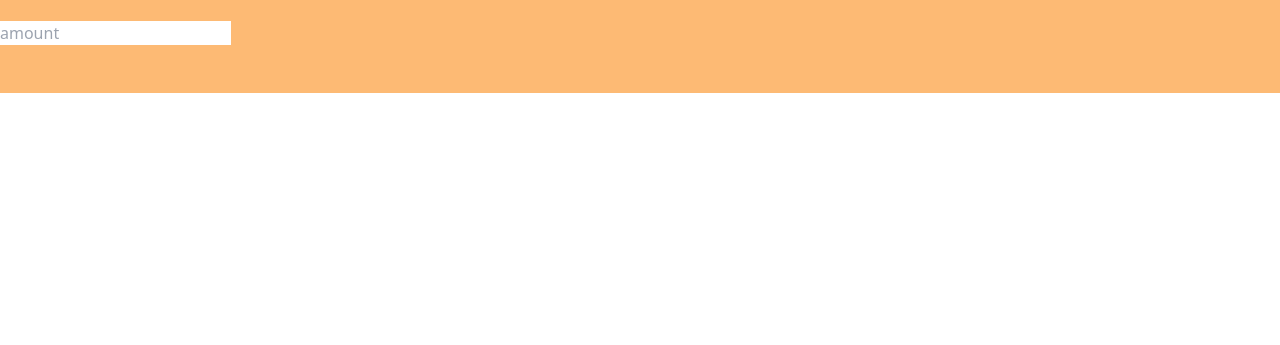
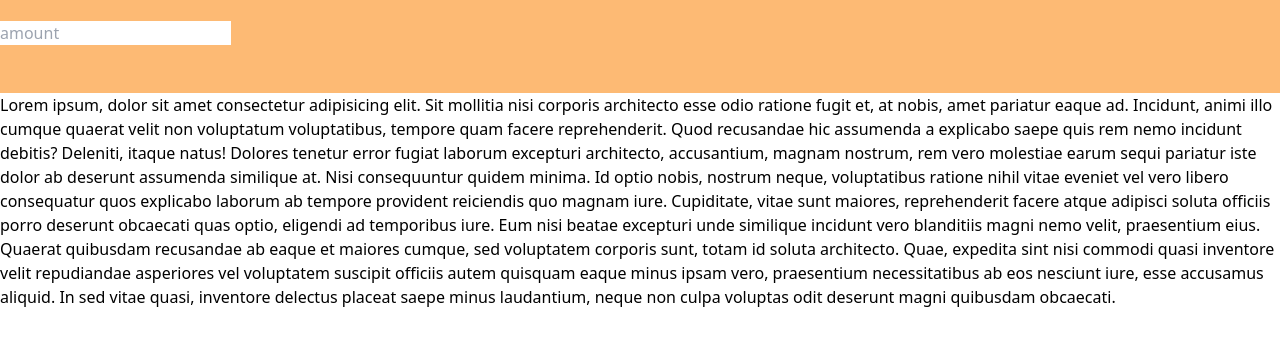
Before and after one commit to mahfuj024/javascript, a plain HTML site: page index.html in a window 1280 px wide. Shown: the part 139-484 px from the top of the page. Drawn offline with nearby package versions, Linux system fonts and the light colour scheme.

Commit message:
add p tag

```diff
--- a/index.html
+++ b/index.html
@@ -83,6 +83,8 @@
 
   <div id="money-transfar">
 
+    <p>Lorem ipsum, dolor sit amet consectetur adipisicing elit. Sit mollitia nisi corporis architecto esse odio ratione fugit et, at nobis, amet pariatur eaque ad. Incidunt, animi illo cumque quaerat velit non voluptatum voluptatibus, tempore quam facere reprehenderit. Quod recusandae hic assumenda a explicabo saepe quis rem nemo incidunt debitis? Deleniti, itaque natus! Dolores tenetur error fugiat laborum excepturi architecto, accusantium, magnam nostrum, rem vero molestiae earum sequi pariatur iste dolor ab deserunt assumenda similique at. Nisi consequuntur quidem minima. Id optio nobis, nostrum neque, voluptatibus ratione nihil vitae eveniet vel vero libero consequatur quos explicabo laborum ab tempore provident reiciendis quo magnam iure. Cupiditate, vitae sunt maiores, reprehenderit facere atque adipisci soluta officiis porro deserunt obcaecati quas optio, eligendi ad temporibus iure. Eum nisi beatae excepturi unde similique incidunt vero blanditiis magni nemo velit, praesentium eius. Quaerat quibusdam recusandae ab eaque et maiores cumque, sed voluptatem corporis sunt, totam id soluta architecto. Quae, expedita sint nisi commodi quasi inventore velit repudiandae asperiores vel voluptatem suscipit officiis autem quisquam eaque minus ipsam vero, praesentium necessitatibus ab eos nesciunt iure, esse accusamus aliquid. In sed vitae quasi, inventore delectus placeat saepe minus laudantium, neque non culpa voluptas odit deserunt magni quibusdam obcaecati.</p>
+
   </div>
 
 
```
